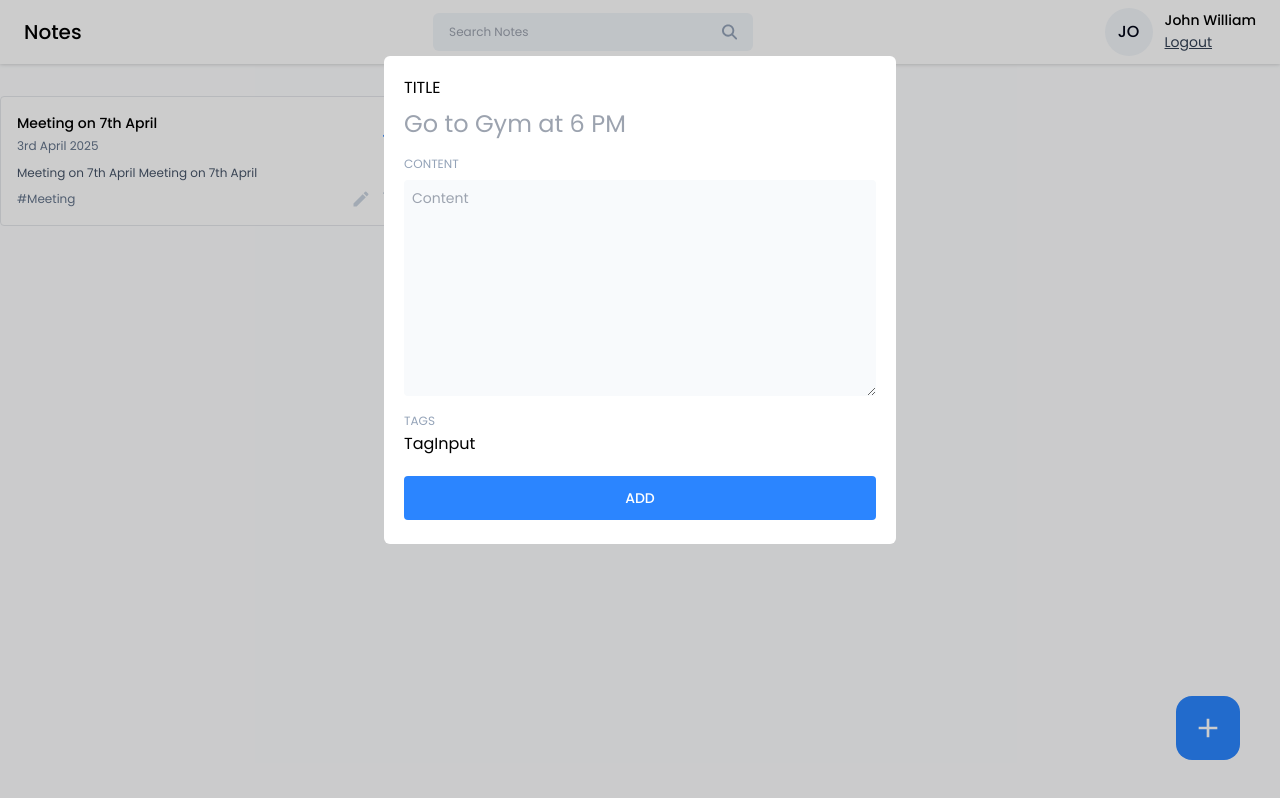
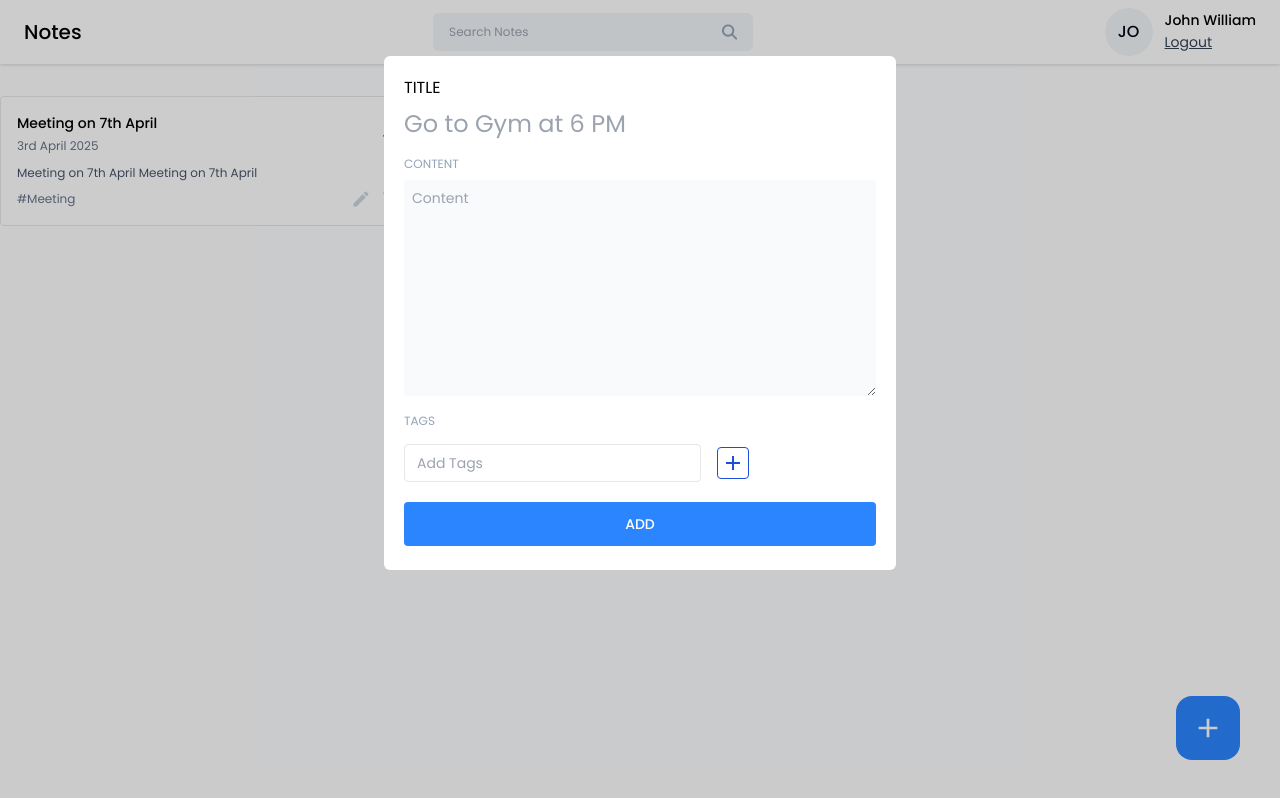
Before and after one commit to ionutpetru4046/Notes-App, a React (Vite) app in the folder frontend/notes-app/: page /dashboard in a window 1280 px wide. Both pictures are taken after a click on the button 1208 px from the left and 728 px from the top of the page. Built offline with nearby package versions, Linux system fonts and the light colour scheme.

Commit message:
button and hover effect added to the Input component

```diff
--- a/frontend/notes-app/src/components/Input/TagInput.jsx
+++ b/frontend/notes-app/src/components/Input/TagInput.jsx
@@ -1,7 +1,18 @@
+import { MdAdd, MdClose } from 'react-icons/md';
+
 const TagInput = () => {
   return (
-    <div>
-      TagInput
+    <div className="flex items-center gap-4 mt-3">
+        <input
+        type="text"
+        className="text-sm bg-transparent border px-3 py-2 rounded outline-none"
+        placeholder="Add Tags"
+        />
+
+        <button className="w-8 h-8 flex items-center justify-center rounded border border-blue-700 hover:bg-blue-700">
+            <MdAdd className="text-2xl text-blue-700 hover:text-white" />
+        </button>
+
     </div>
   )
 }
```
